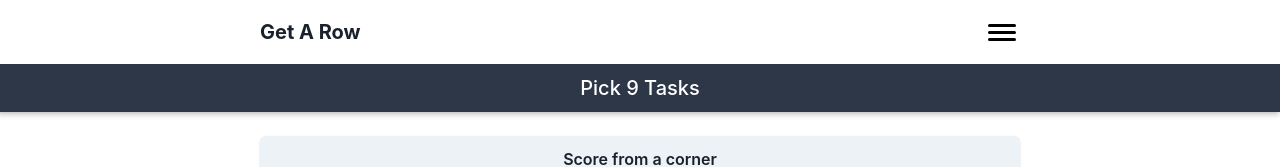
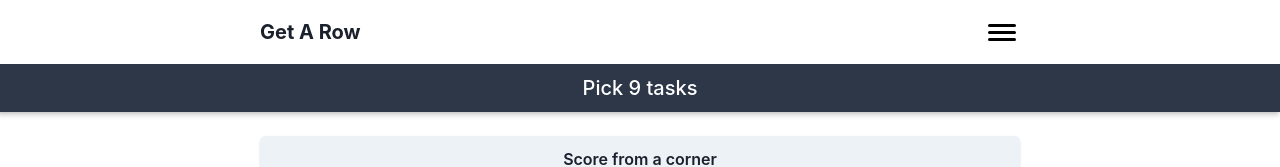
Before and after one commit to felix-odenhall/get-a-row, a React (Create React App) app: page / in a window 1280 px wide. Both pictures are taken after typing "Sample" into the empty fields and a click on the button "Add name". Shown: the top 167 px of the page. Built offline with nearby package versions, Linux system fonts and the light colour scheme.

Commit message:
updated "Pick 9 Tasks" to "Pick 9 tasks"

```diff
--- a/src/components/Header/PickTasksContainer.tsx
+++ b/src/components/Header/PickTasksContainer.tsx
@@ -35,6 +35,7 @@ const PickTasksContainer = () => {
       bg="gray.700"
       justifyContent="center"
       shadow="sm"
+      data-cy="pickTasksContainer"
     >
       {pickedTasks.length === 9 ? (
         <Button
@@ -52,7 +53,7 @@ const PickTasksContainer = () => {
         <SelectAmountOfTasks
           inputText={
             pickedTasks.length === 0
-              ? "Pick 9 Tasks"
+              ? "Pick 9 tasks"
               : `Pick ${9 - pickedTasks.length} more tasks`
           }
         />
```
